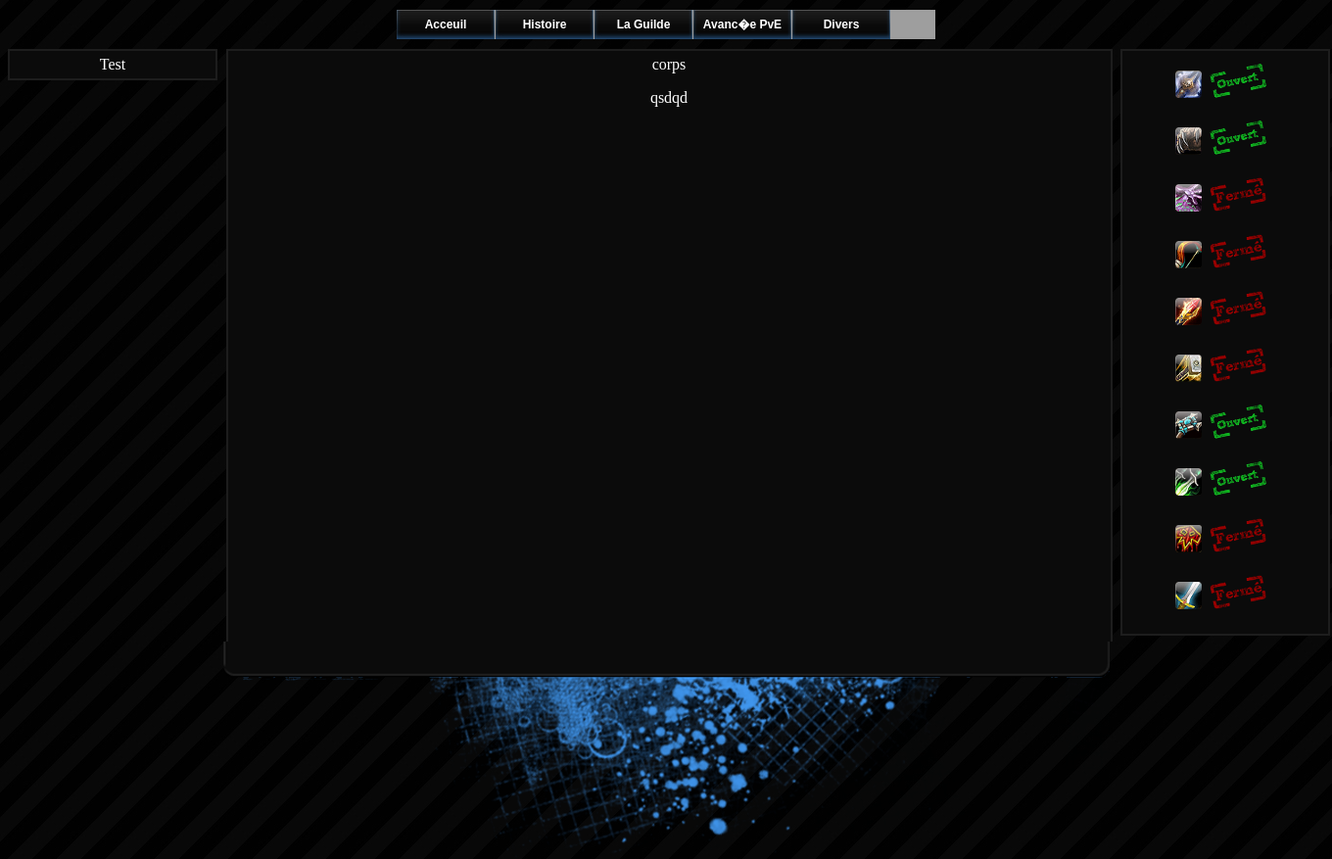
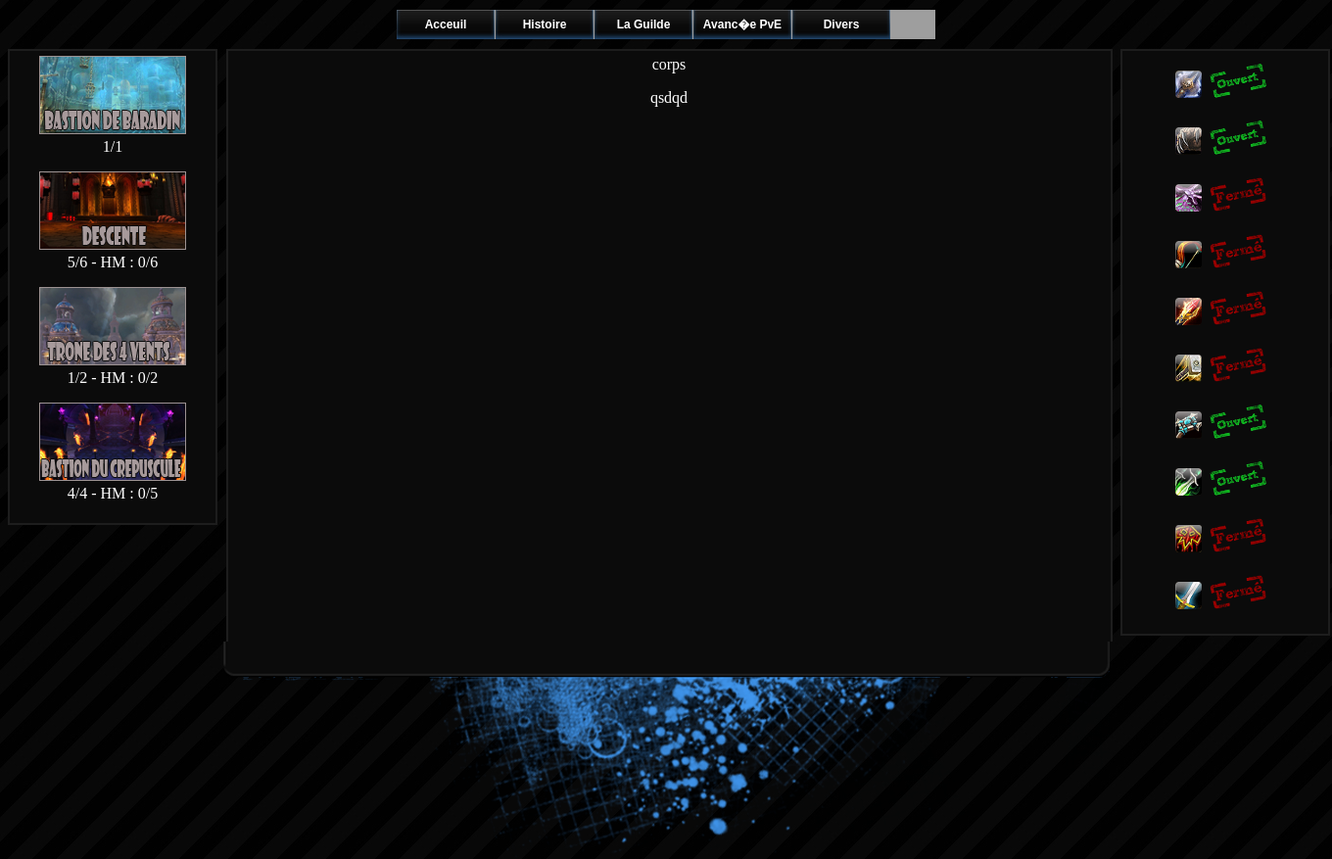
Before and after one commit to Amnael/WebNorthmen, a PHP site: page /index.php in a window 1360 px wide. Shown: the part 191-1068 px from the top of the page at 98% size. Run offline with PHP 8.4, Linux system fonts and the light colour scheme; grey boxes are pictures that could not be loaded.

Commit message:
Ajout du Système d'avancée

```diff
--- a/avancee.php
+++ b/avancee.php
@@ -1 +1,4 @@
-Test
+<img src="IMAGE/raid/baradin.png" alt="baradin" /> <br />1/1<p>
+<img src="IMAGE/raid/blackwing.png" alt="descente" /> <br />5/6 - HM : 0/6<p>
+<img src="IMAGE/raid/throne.png" alt="throne" /> <br />1/2 - HM : 0/2<p>
+<img src="IMAGE/raid/bastion.png" alt="bastion" /> <br />4/4 - HM : 0/5<p>
```
Also changed, not shown: IMAGE/raid/baradin.png (added), IMAGE/raid/bastion.png (added), IMAGE/raid/blackwing.png (added), IMAGE/raid/throne.png (added).
